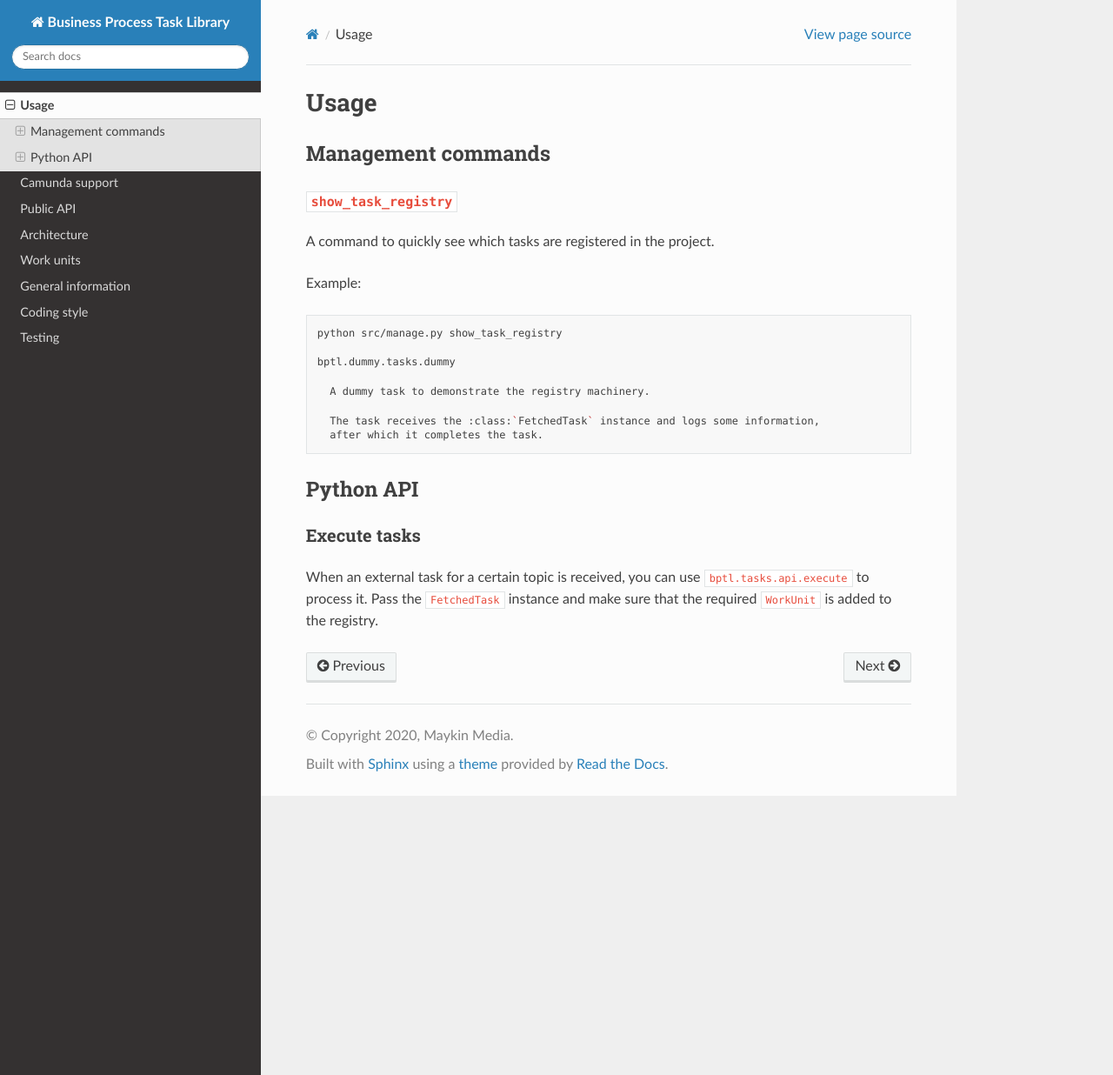
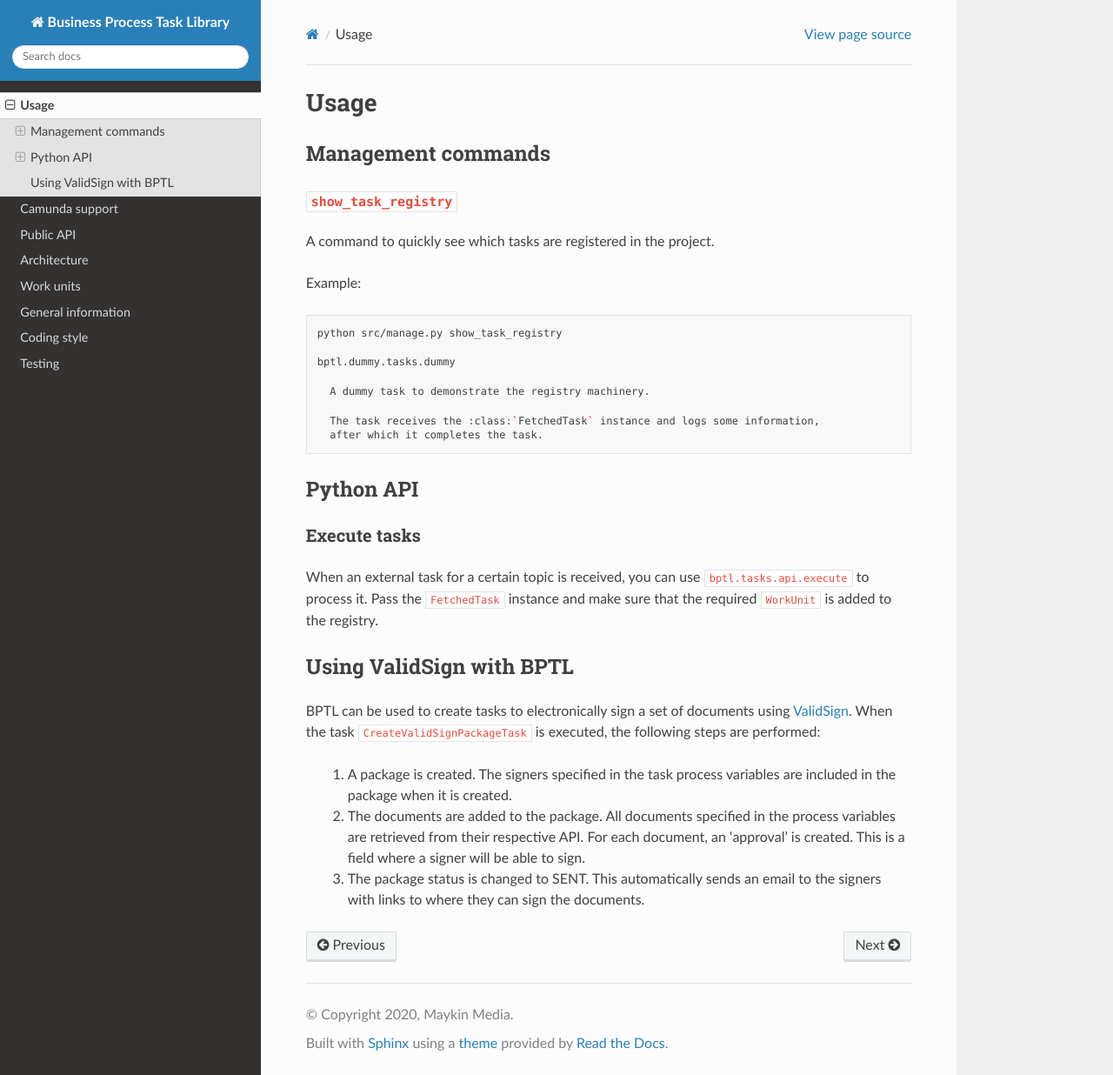
Before and after one commit to GemeenteUtrecht/bptl, a Sphinx documentation site: the page built from doc/usage.rst, in a window 1280 px wide and 1236 px high. Shown: the whole window at 87% size. Built offline with Sphinx 7.4.7 and the Read the Docs theme 2.0.0, drawn with Linux system fonts in a browser that asks for light colours.

Commit message:
Started updating documentation

```diff
--- a/doc/api.rst
+++ b/doc/api.rst
@@ -48,6 +48,11 @@ Camunda
 .. automodule:: bptl.work_units.camunda_api.tasks
     :members:
 
+ValidSign
+---------
+
+.. automodule:: bptl.work_units.valid_sign.tasks
+    :members:
 
 Camunda tasks
 ==============
--- a/doc/usage.rst
+++ b/doc/usage.rst
@@ -35,3 +35,18 @@ Execute tasks
 When an external task for a certain topic is received, you can use ``bptl.tasks.api.execute``
 to process it. Pass the ``FetchedTask`` instance and make sure that the required ``WorkUnit``
 is added to the registry.
+
+Using ValidSign with BPTL
+=========================
+
+BPTL can be used to create tasks to electronically sign a set of documents using `ValidSign`_.
+When the task ``CreateValidSignPackageTask`` is executed, the following steps are performed:
+
+    1. A package is created. The signers specified in the task process variables are included in the package when it is created.
+    2. The documents are added to the package. All documents specified in the process variables are retrieved from their respective API. For each document, an 'approval' is created. This is a field where a signer will be able to sign.
+    3. The package status is changed to SENT. This automatically sends an email to the signers with links to where they can sign the documents.
+
+.. TODO Add details on how to configure the approval
+
+
+.. _ValidSign: https://www.validsign.nl/
```
